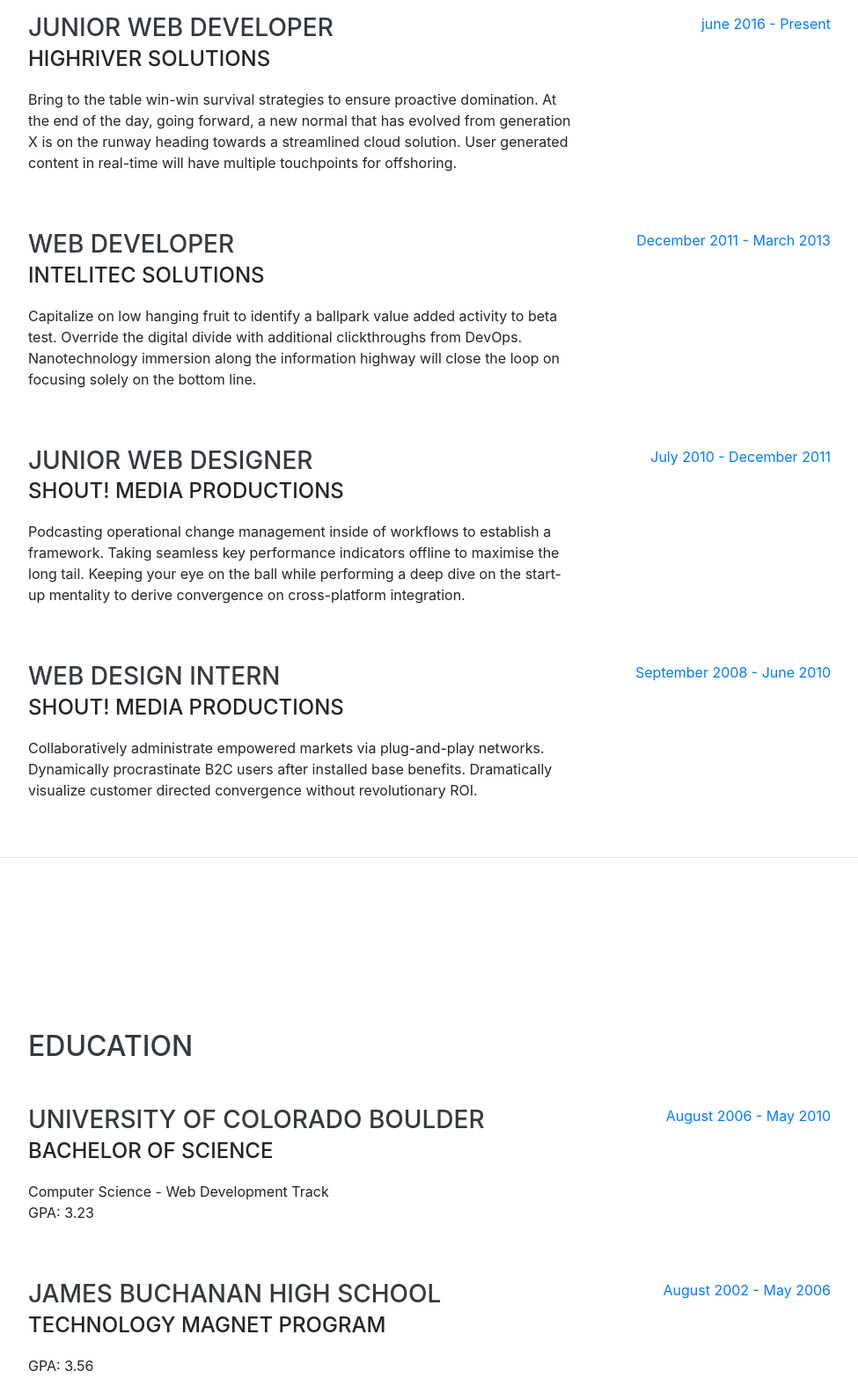
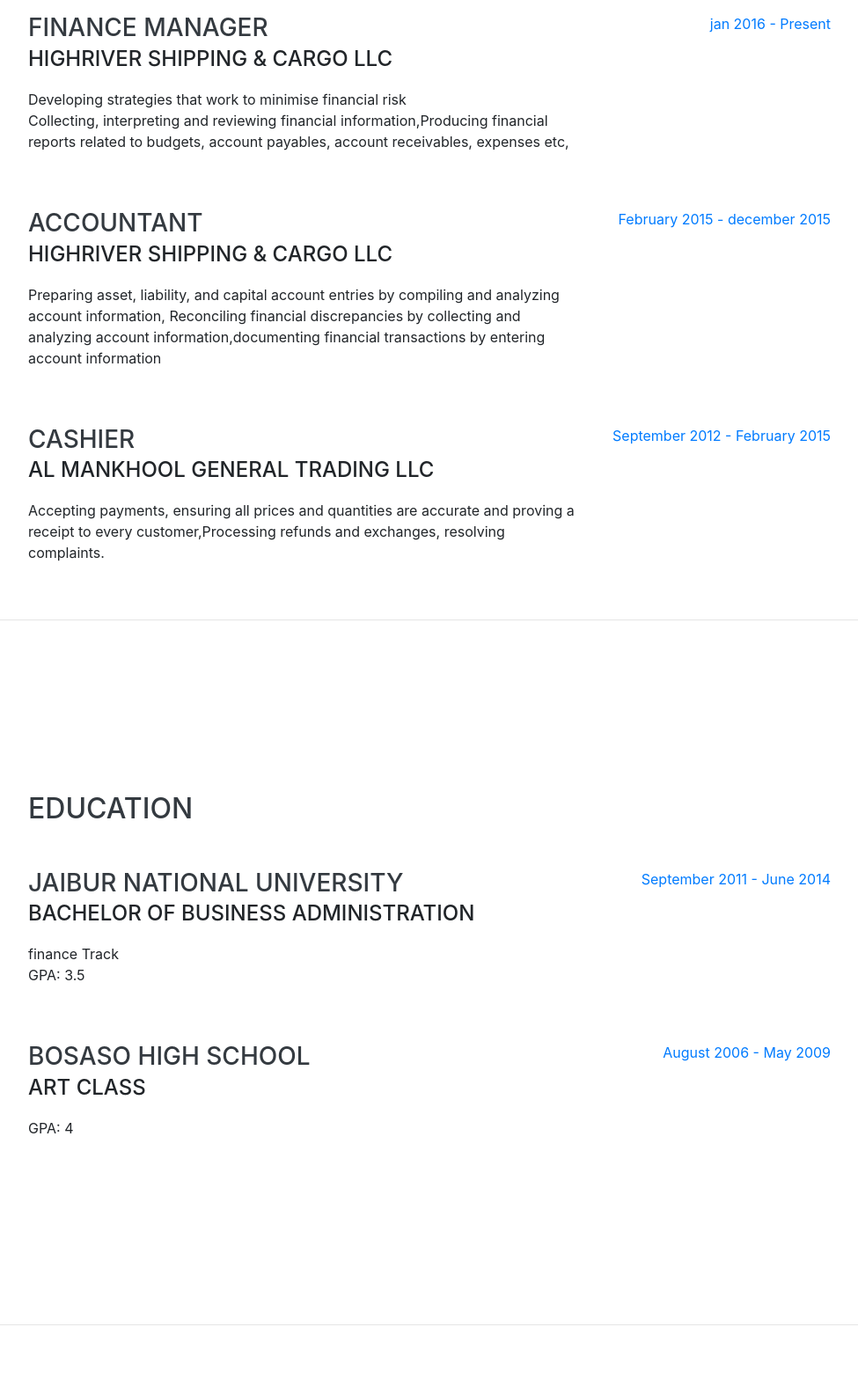
Before and after one commit to canab77/portfolio, a website with bundled scripts: page index.html in a window 1280 px wide. Shown: the part 920-2503 px from the top of the page at 88% size, without its empty margins (288-1263 px from the left). Built offline with nearby package versions, Linux system fonts and the light colour scheme; a web font is replaced by a local one.

Commit message:
readme changed

```diff
--- a/index.html
+++ b/index.html
@@ -69,7 +69,7 @@
         <div class="subheading mb-5">dubai tower · deira, 308c · (971) 275-5221 ·
           <a href="mailto:abdirashidabdallah@gmail.com">abdirashidabdallah@gmail.com</a>
         </div>
-        <p class="lead mb-5">I am experienced in leveraging agile frameworks to provide a robust synopsis for high level overviews. Iterative approaches to corporate strategy foster collaborative thinking to further the overall value proposition.</p>
+        <p class="lead mb-5">creative,talented,and innovative graduate with consolidated expertize in finance,web design,and business development.</p>
         <div class="social-icons">
           <a href="#">
             <i class="fab fa-linkedin-in"></i>
@@ -95,45 +95,37 @@
 
         <div class="resume-item d-flex flex-column flex-md-row justify-content-between mb-5">
           <div class="resume-content">
-            <h3 class="mb-0">Junior Web Developer</h3>
-            <div class="subheading mb-3">highriver Solutions</div>
-            <p>Bring to the table win-win survival strategies to ensure proactive domination. At the end of the day, going forward, a new normal that has evolved from generation X is on the runway heading towards a streamlined cloud solution. User generated content in real-time will have multiple touchpoints for offshoring.</p>
+            <h3 class="mb-0">finance manager</h3>
+            <div class="subheading mb-3">highriver Shipping & cargo llc </div>Developing strategies that work to minimise financial risk
+            <p>Collecting, interpreting and reviewing financial information,Producing financial reports related to budgets, account payables, account receivables, expenses etc,</p>
           </div>
           <div class="resume-date text-md-right">
-            <span class="text-primary">june 2016 - Present</span>
+            <span class="text-primary">jan 2016 - Present</span>
           </div>
         </div>
 
         <div class="resume-item d-flex flex-column flex-md-row justify-content-between mb-5">
           <div class="resume-content">
-            <h3 class="mb-0">Web Developer</h3>
-            <div class="subheading mb-3">Intelitec Solutions</div>
-            <p>Capitalize on low hanging fruit to identify a ballpark value added activity to beta test. Override the digital divide with additional clickthroughs from DevOps. Nanotechnology immersion along the information highway will close the loop on focusing solely on the bottom line.</p>
+            <h3 class="mb-0">accountant</h3>
+            <div class="subheading mb-3">highriver shipping & cargo llc </div>
+            <p>Preparing asset, liability, and capital account entries by compiling and analyzing account information,
+              Reconciling financial discrepancies by collecting and analyzing account information,documenting financial transactions by entering account information</p>
           </div>
           <div class="resume-date text-md-right">
-            <span class="text-primary">December 2011 - March 2013</span>
+            <span class="text-primary">February 2015 - december 2015</span>
           </div>
         </div>
 
-        <div class="resume-item d-flex flex-column flex-md-row justify-content-between mb-5">
-          <div class="resume-content">
-            <h3 class="mb-0">Junior Web Designer</h3>
-            <div class="subheading mb-3">Shout! Media Productions</div>
-            <p>Podcasting operational change management inside of workflows to establish a framework. Taking seamless key performance indicators offline to maximise the long tail. Keeping your eye on the ball while performing a deep dive on the start-up mentality to derive convergence on cross-platform integration.</p>
-          </div>
-          <div class="resume-date text-md-right">
-            <span class="text-primary">July 2010 - December 2011</span>
-          </div>
-        </div>
+
 
         <div class="resume-item d-flex flex-column flex-md-row justify-content-between">
           <div class="resume-content">
-            <h3 class="mb-0">Web Design Intern</h3>
-            <div class="subheading mb-3">Shout! Media Productions</div>
-            <p>Collaboratively administrate empowered markets via plug-and-play networks. Dynamically procrastinate B2C users after installed base benefits. Dramatically visualize customer directed convergence without revolutionary ROI.</p>
+            <h3 class="mb-0">cashier</h3>
+            <div class="subheading mb-3">al mankhool general trading llc </div>
+            <p>Accepting payments, ensuring all prices and quantities are accurate and proving a receipt to every customer,Processing refunds and exchanges, resolving complaints.</p>
           </div>
           <div class="resume-date text-md-right">
-            <span class="text-primary">September 2008 - June 2010</span>
+            <span class="text-primary">September 2012 -  February 2015</span>
           </div>
         </div>
 
@@ -149,24 +141,24 @@
 
         <div class="resume-item d-flex flex-column flex-md-row justify-content-between mb-5">
           <div class="resume-content">
-            <h3 class="mb-0">University of Colorado Boulder</h3>
-            <div class="subheading mb-3">Bachelor of Science</div>
-            <div>Computer Science - Web Development Track</div>
-            <p>GPA: 3.23</p>
+            <h3 class="mb-0">jaibur national University</h3>
+            <div class="subheading mb-3">Bachelor of Business Administration</div>
+            <div>finance Track</div>
+            <p>GPA: 3.5</p>
           </div>
           <div class="resume-date text-md-right">
-            <span class="text-primary">August 2006 - May 2010</span>
+            <span class="text-primary">September 2011 - June 2014</span>
           </div>
         </div>
 
         <div class="resume-item d-flex flex-column flex-md-row justify-content-between">
           <div class="resume-content">
-            <h3 class="mb-0">James Buchanan High School</h3>
-            <div class="subheading mb-3">Technology Magnet Program</div>
-            <p>GPA: 3.56</p>
+            <h3 class="mb-0">Bosaso High School</h3>
+            <div class="subheading mb-3">Art class</div>
+            <p>GPA: 4</p>
           </div>
           <div class="resume-date text-md-right">
-            <span class="text-primary">August 2002 - May 2006</span>
+            <span class="text-primary">August 2006 - May 2009</span>
           </div>
         </div>
 
```
Also changed, not shown: README.md.
